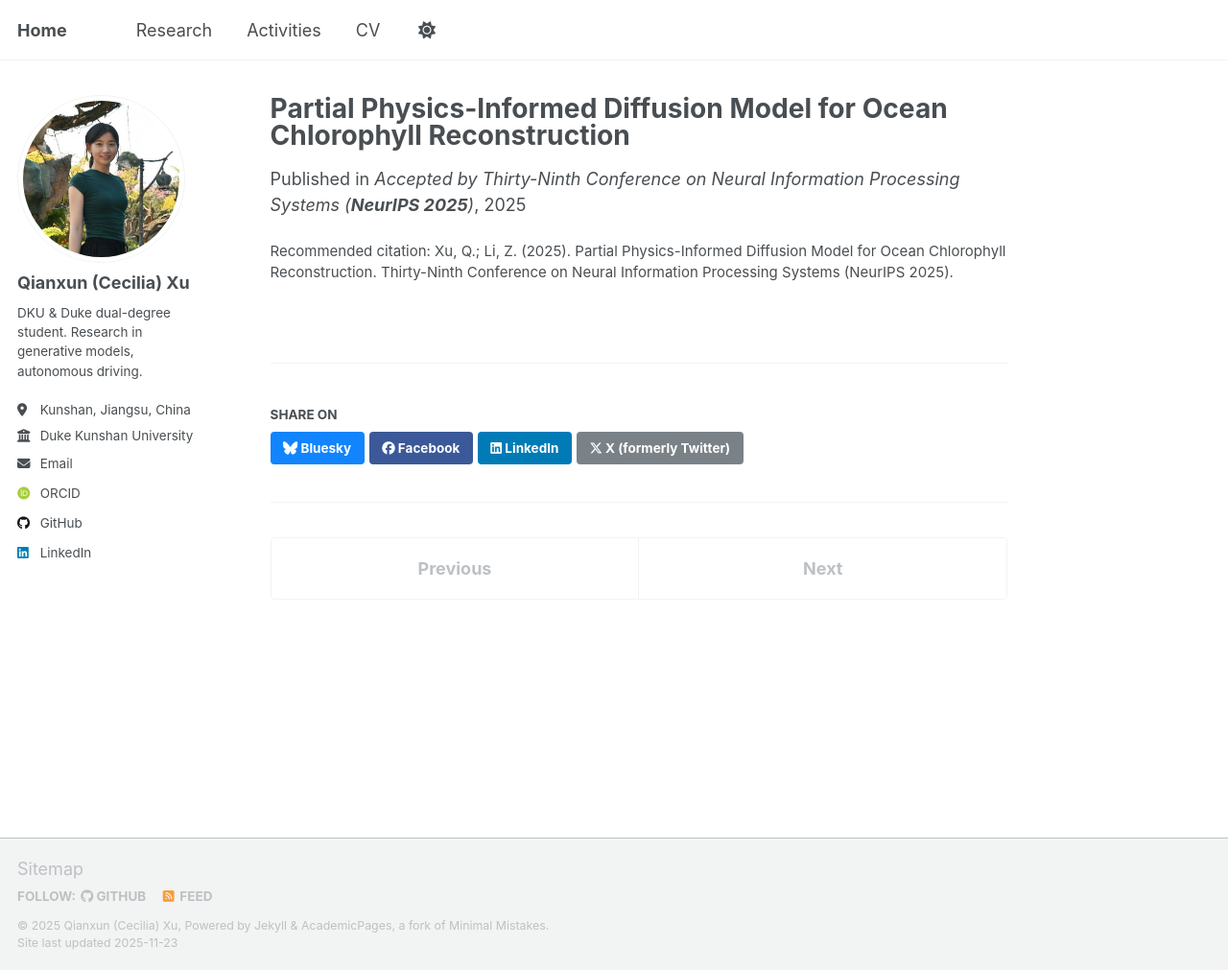
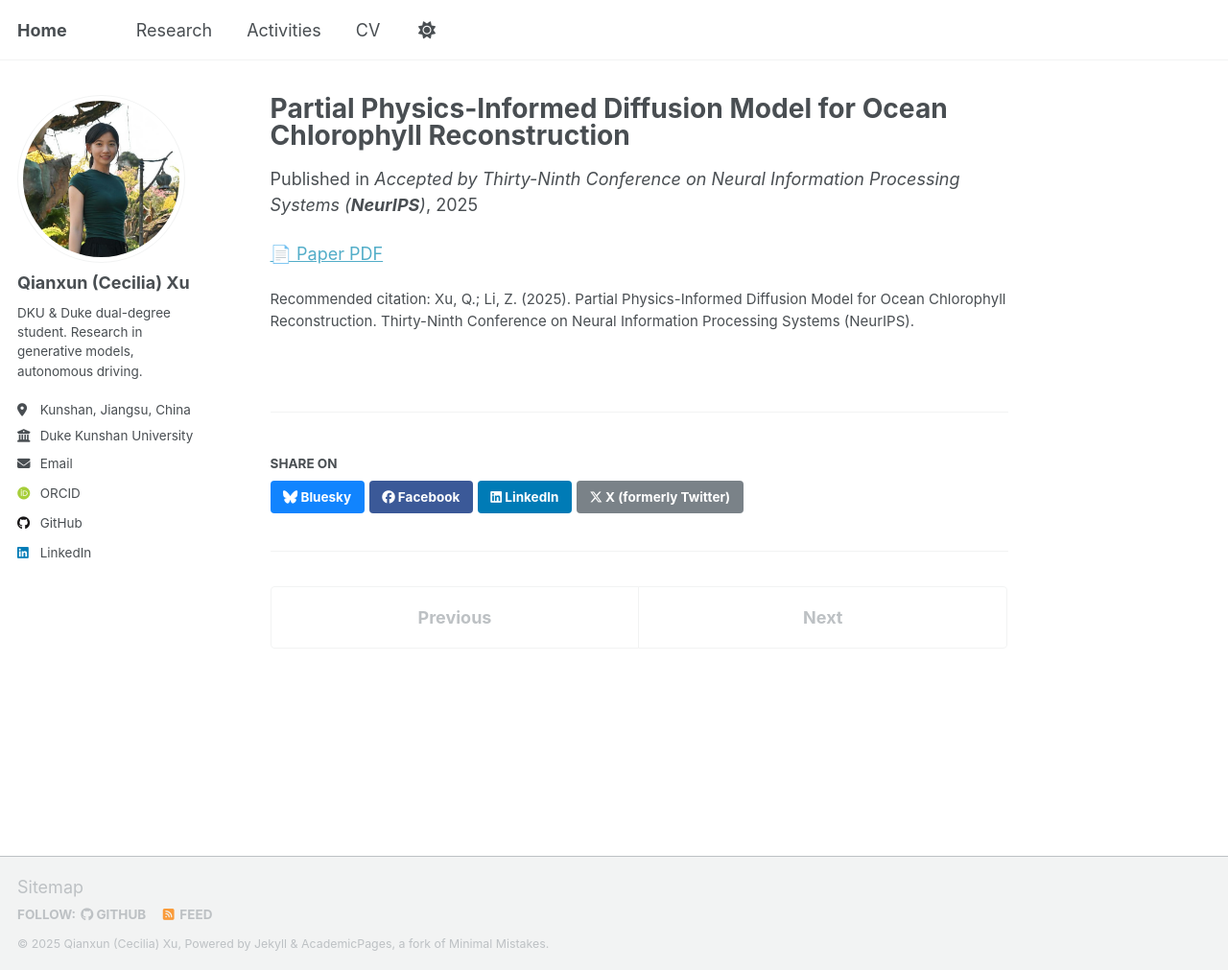
Before and after one commit to CeciliaTheBirb/CeciliaTheBirb.github.io, a Jekyll site: the page built from _publications/2025-06-08-paper-title-number-5.md, in a window 1280 px wide and 1011 px high. Shown: the whole window at 96% size. Built offline with Jekyll 4.4.1, drawn with Linux system fonts in a browser that asks for light colours; emoji names are drawn with the system emoji font; some web fonts are replaced; a script that is not in the unit is left out.

Commit message:
Hide footer timestamp; add publication PDF links; convert PPIDM portfolio to Markdown

```diff
--- a/_includes/footer.html
+++ b/_includes/footer.html
@@ -21,5 +21,5 @@
 
 <div class="page__footer-copyright">
   &copy; {{ site.time | date: '%Y' }} {{ site.name | default: site.title }}, {{ site.data.ui-text[site.locale].powered_by | default: "Powered by" }} <a href="http://jekyllrb.com" rel="nofollow">Jekyll</a> &amp; <a href="https://github.com/academicpages/academicpages.github.io">AcademicPages</a>, a fork of <a href="https://mademistakes.com/work/minimal-mistakes-jekyll-theme/" rel="nofollow">Minimal Mistakes</a>.<br />
-  Site last updated {{ "now" | date: '%Y-%m-%d' }}
+
 </div>
--- a/_publications/2025-06-08-paper-title-number-5.md
+++ b/_publications/2025-06-08-paper-title-number-5.md
@@ -6,6 +6,9 @@ category: conferences
 permalink: /publication/2025-ppidm-neurips
 excerpt:
 date: 2025-06-08
-venue: "Accepted by Thirty-Ninth Conference on Neural Information Processing Systems (<b>NeurIPS 2025</b>)"
-citation: "Xu, Q.; Li, Z. (2025). Partial Physics-Informed Diffusion Model for Ocean Chlorophyll Reconstruction. Thirty-Ninth Conference on Neural Information Processing Systems (NeurIPS 2025)."
+venue: "Accepted by Thirty-Ninth Conference on Neural Information Processing Systems (<b>NeurIPS</b>)"
+citation: "Xu, Q.; Li, Z. (2025). Partial Physics-Informed Diffusion Model for Ocean Chlorophyll Reconstruction. Thirty-Ninth Conference on Neural Information Processing Systems (NeurIPS)."
 ---
+
+
+[:page_facing_up: Paper PDF](/files/Partial_Physics_Informed_Diffusion_Model_for_ocean_chl-5.pdf)
```
Also changed, not shown: _portfolio/portfolio-2.html (deleted, +0 -12 lines), _portfolio/portfolio-2.md (added, +15 -0 lines), _portfolio/portfolio-3.md (+3 -2 lines), _portfolio/westlake-prototype-attn.md (+2 -2 lines), _publications/2024-02-17-paper-title-number-4.md (+4 -1 lines), 8 other files.
